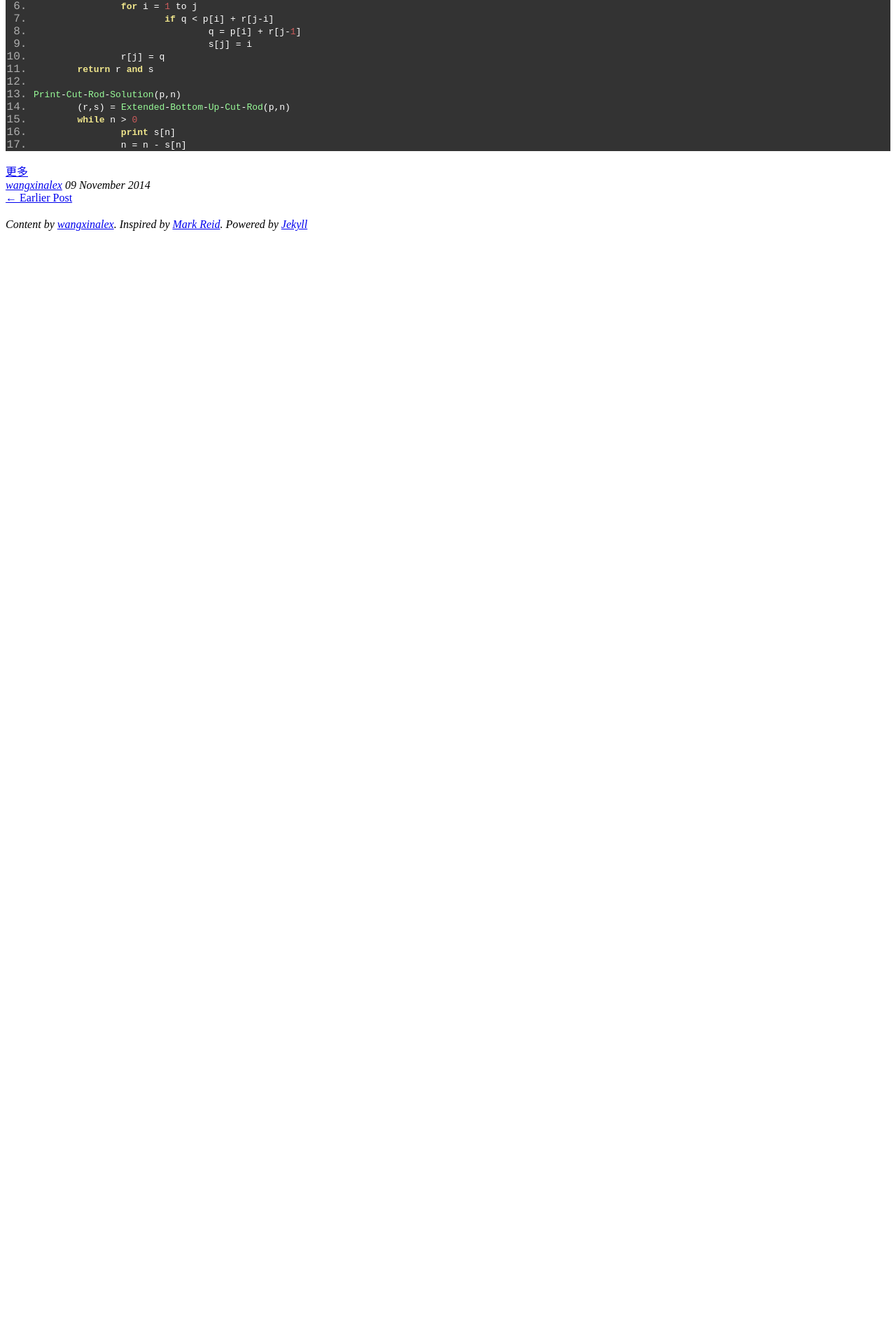
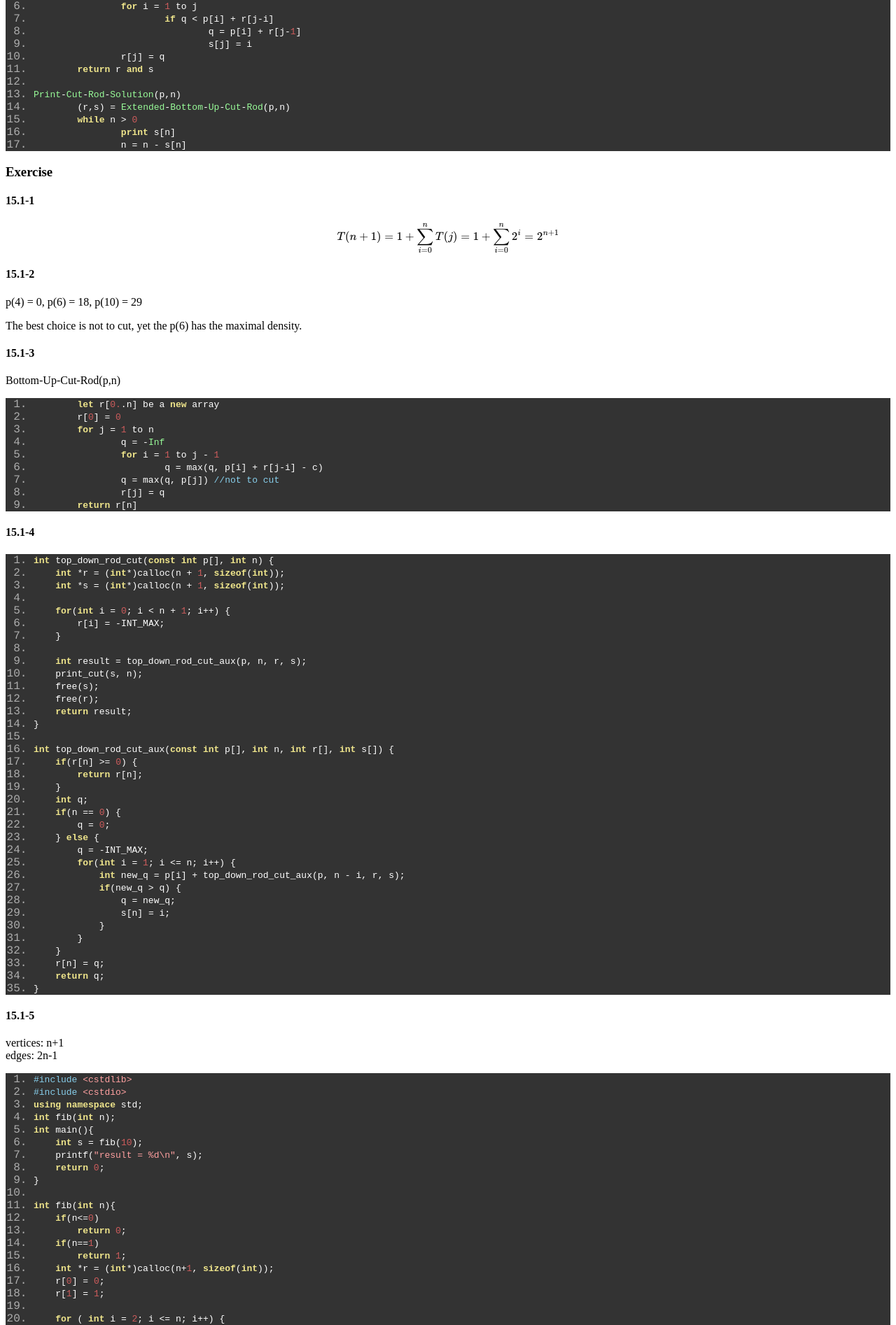
Before and after one commit to wangxinalex/wangxinalex.github.io, a Jekyll site: the page built from _posts/2014-11-09-dynamic-programming.md, in a window 1280 px wide. Shown: the part 2409-4303 px from the top of the page at 70% size. Built offline with Jekyll 4.4.1, drawn with Linux system fonts in a browser that asks for light colours; nearby versions of some CDN libraries; formulas are drawn with MathJax 3; comment, search, counter and statistics services are not loaded; before the commit the page ends 2747 px from its top, so only the background shows below that; some of the changed text lies outside the part shown.

Commit message:
1. Dynamic programming 2. Index.md excerpt added

```diff
--- a/_config.yml
+++ b/_config.yml
@@ -3,7 +3,7 @@
 permalink: /:categories/:year/:month/:day/:title
 
 exclude: [".rvmrc", ".rbenv-version", "README.md", "Rakefile", "changelog.md"]
-highlighter: pygments
+highlighter: rouge
 
 # Themes are encouraged to use these universal variables
 # so be sure to set them if your theme uses them.
--- a/_posts/2014-11-09-dynamic-programming.md
+++ b/_posts/2014-11-09-dynamic-programming.md
@@ -101,3 +101,97 @@ The bottom-up method for dynamic programming considers the vertices of the subpr
 		while n > 0
 			print s[n]
 			n = n - s[n]
+
+###Exercise
+
+####15.1-1
+
+$$T(n+1) = 1+\sum_{i=0}^{n}{T(j)} = 1+\sum_{i=0}^{n}{2^i} = 2^{n+1}$$
+
+####15.1-2
+
+p(4) = 0, p(6) = 18, p(10) = 29
+
+The best choice is not to cut, yet the p(6) has the maximal density.
+
+####15.1-3
+
+ 	Bottom-Up-Cut-Rod(p,n)
+		let r[0..n] be a new array
+		r[0] = 0
+		for j = 1 to n
+			q = -Inf
+			for i = 1 to j - 1
+				q = max(q, p[i] + r[j-i] - c)
+			q = max(q, p[j]) //not to cut
+			r[j] = q
+		return r[n]
+
+####15.1-4
+
+	int top_down_rod_cut(const int p[], int n) {
+	    int *r = (int*)calloc(n + 1, sizeof(int));
+	    int *s = (int*)calloc(n + 1, sizeof(int));
+
+	    for(int i = 0; i < n + 1; i++) {
+	        r[i] = -INT_MAX;
+	    }
+
+	    int result = top_down_rod_cut_aux(p, n, r, s);
+	    print_cut(s, n);
+	    free(s);
+	    free(r);
+	    return result;
+	}
+
+	int top_down_rod_cut_aux(const int p[], int n, int r[], int s[]) {
+	    if(r[n] >= 0) {
+	        return r[n];
+	    }
+	    int q;
+	    if(n == 0) {
+	        q = 0;
+	    } else {
+	        q = -INT_MAX;
+	        for(int i = 1; i <= n; i++) {
+	            int new_q = p[i] + top_down_rod_cut_aux(p, n - i, r, s);
+	            if(new_q > q) {
+	                q = new_q;
+	                s[n] = i;
+	            }
+	        }
+	    }
+	    r[n] = q;
+	    return q;
+	}
+
+####15.1-5
+vertices: n+1
+edges: 2n-1
+
+	#include <cstdlib>
+	#include <cstdio>
+	using namespace std;
+	int fib(int n);
+	int main(){
+	    int s = fib(10);
+	    printf("result = %d\n", s);
+	    return 0;
+	}
+
+	int fib(int n){
+	    if(n<=0)
+	        return 0;
+	    if(n==1)
+	        return 1;
+	    int *r = (int*)calloc(n+1, sizeof(int));
+	    r[0] = 0;
+	    r[1] = 1;
+
+	    for ( int i = 2; i <= n; i++) {
+	        r[i] = r[i-1]+r[i-2];
+	    }
+	    int result = r[n];
+	    free(r);
+	    return result;
+	}
```
Also changed, not shown: _posts/2014-09-17-C_Expert.md (+1 -0 lines), assets/themes/mark-reid/css/screen.css (+25 -2 lines), index.md (+2 -1 lines).
